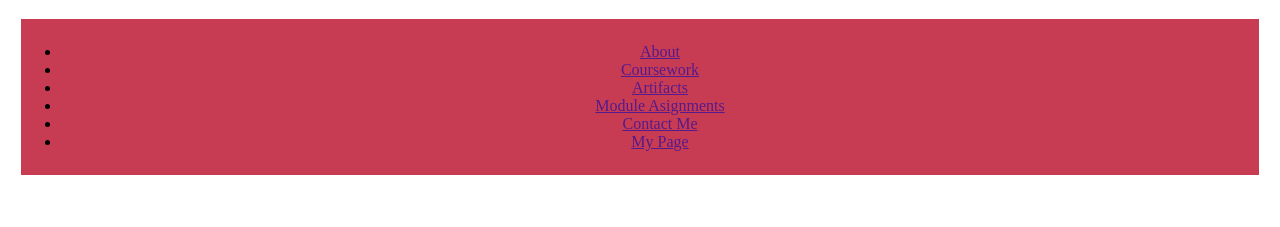
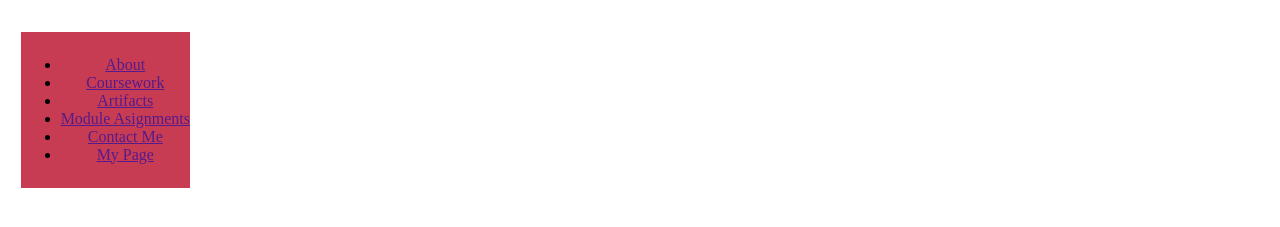
Before and after one commit to TrentKlinge/bc_prog109_web_based_porfolio_home, a plain HTML site: page index.html in a window 1280 px wide. Shown: the part 61-288 px from the top of the page. Drawn offline with Linux system fonts and the light colour scheme.

Commit message:
Update style.css

```diff
--- a/style.css
+++ b/style.css
@@ -1,6 +1,7 @@
 #nav {
   margin: 1%;
   background-color: #C83C53;
-  padding: 0.5em 0;}
+  padding: 0.5em 0;
+  float: left;}
 #header {
   text-align: center;}
```
